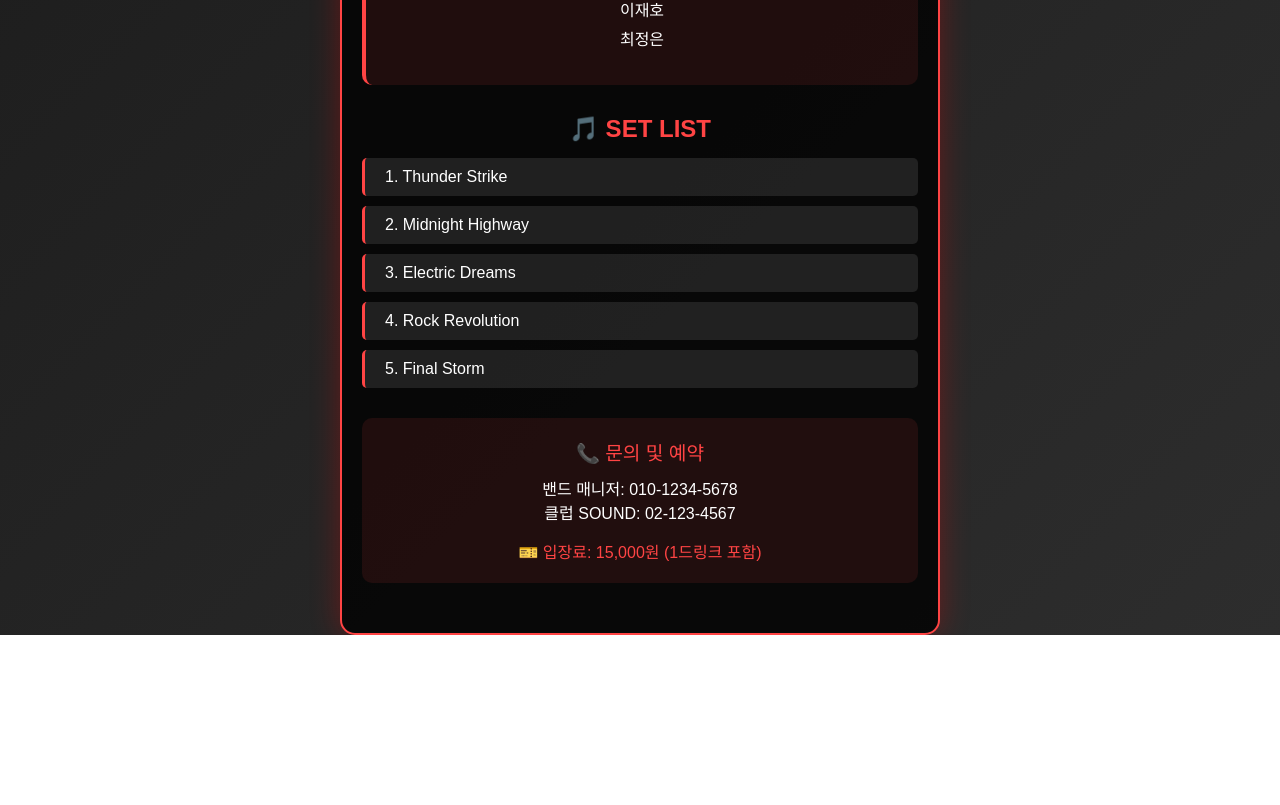
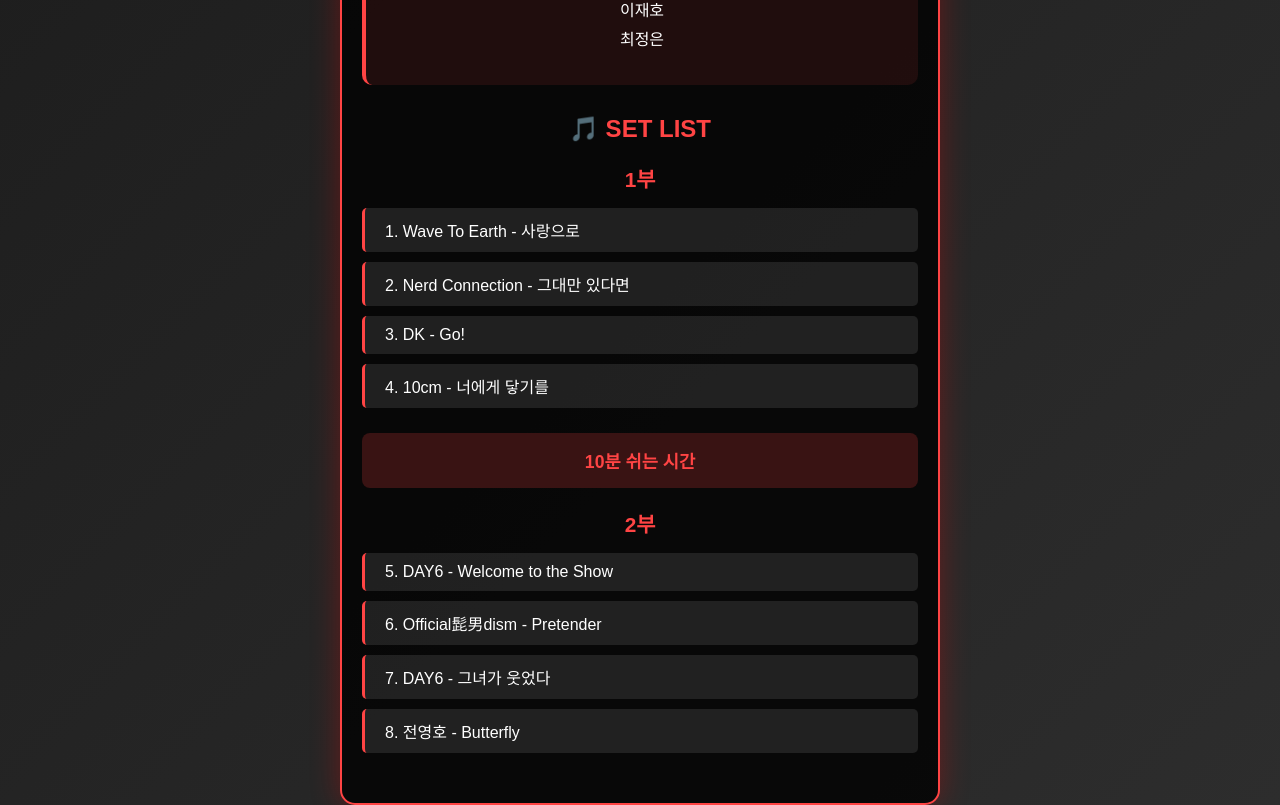
Before and after one commit to silver1344/kkhband, a Nuxt app: page / in a window 1280 px wide. Shown: the part 604-1409 px from the top of the page. Before the commit the page ends 1239 px from the top, so only its background shows below. Built offline with nearby package versions, Linux system fonts and the light colour scheme.

Commit message:
[feature] kkhband - css 및 순번 변경경

```diff
--- a/assets/css/main.css
+++ b/assets/css/main.css
@@ -84,8 +84,20 @@
 .setlist-title {
   font-size: 1.5rem;
   color: #ff4444;
+  margin-bottom: 20px;
+  text-align: center;
+}
+
+.setlist-part {
+  margin-bottom: 25px;
+}
+
+.part-title {
+  font-size: 1.3rem;
+  color: #ff4444;
   margin-bottom: 15px;
   text-align: center;
+  font-weight: bold;
 }
 
 .setlist-item {
@@ -94,6 +106,17 @@
   margin: 10px 0;
   border-radius: 5px;
   border-left: 3px solid #ff4444;
+}
+
+.break-time {
+  text-align: center;
+  padding: 15px;
+  margin: 20px 0;
+  background: rgba(255,68,68,0.2);
+  border-radius: 8px;
+  color: #ff4444;
+  font-weight: bold;
+  font-size: 1.1rem;
 }
 
 .contact-info {
--- a/pages/index.vue
+++ b/pages/index.vue
@@ -20,21 +20,34 @@
 
     <section class="setlist">
       <h3 class="setlist-title">🎵 SET LIST</h3>
-      <div class="setlist-item">1. Thunder Strike</div>
-      <div class="setlist-item">2. Midnight Highway</div>
-      <div class="setlist-item">3. Electric Dreams</div>
-      <div class="setlist-item">4. Rock Revolution</div>
-      <div class="setlist-item">5. Final Storm</div>
+
+      <div class="setlist-part">
+        <h4 class="part-title">1부</h4>
+        <div class="setlist-item">1. Wave To Earth - 사랑으로</div>
+        <div class="setlist-item">2. Nerd Connection - 그대만 있다면</div>
+        <div class="setlist-item">3. DK - Go!</div>
+        <div class="setlist-item">4. 10cm - 너에게 닿기를</div>
+      </div>
+
+      <div class="break-time">10분 쉬는 시간</div>
+
+      <div class="setlist-part">
+        <h4 class="part-title">2부</h4>
+        <div class="setlist-item">5. DAY6 - Welcome to the Show</div>
+        <div class="setlist-item">6. Official髭男dism - Pretender</div>
+        <div class="setlist-item">7. DAY6 - 그녀가 웃었다</div>
+        <div class="setlist-item">8. 전영호 - Butterfly</div>
+      </div>
     </section>
 
-    <section class="contact-info">
+    <!-- <section class="contact-info">
       <div class="contact-title">📞 문의 및 예약</div>
       <div>밴드 매니저: 010-1234-5678</div>
       <div>클럽 SOUND: 02-123-4567</div>
       <div style="margin-top: 15px; color: #ff4444">
         🎫 입장료: 15,000원 (1드링크 포함)
       </div>
-    </section>
+    </section> -->
   </div>
 </template>
 
```
